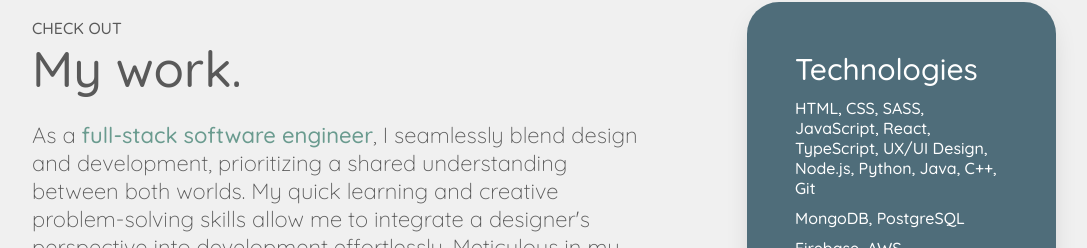
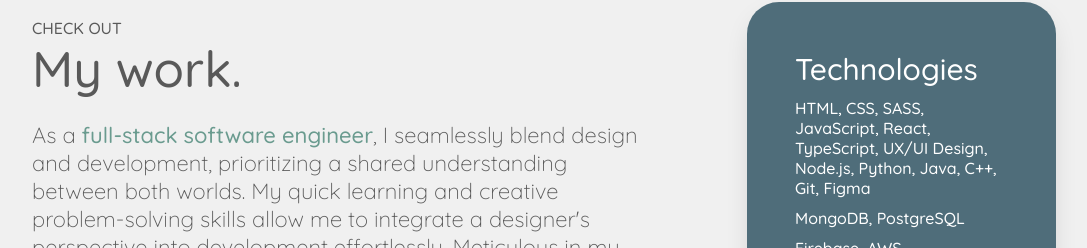
Before and after one commit to nhvn/portfolio, a React (Create React App) app: page /projects in a window 1280 px wide. Shown: the part 110-358 px from the top of the page, without its empty margins (96-1183 px from the left). Built offline with nearby package versions, Linux system fonts and the light colour scheme.

Commit message:
Added figma to technologies

```diff
--- a/src/ProjectsPage.js
+++ b/src/ProjectsPage.js
@@ -26,7 +26,7 @@ const ProjectsPage = () => {
               <div className="contact">
                 <div className="project-contain">
                 <h2>Technologies</h2>
-                  <h4>HTML, CSS, SASS, JavaScript, React, TypeScript, UX/UI Design, Node.js, Python, Java, C++, Git</h4>
+                  <h4>HTML, CSS, SASS, JavaScript, React, TypeScript, UX/UI Design, Node.js, Python, Java, C++, Git, Figma</h4>
                   <h4>MongoDB, PostgreSQL</h4>
                   <h4>Firebase, AWS</h4>
                 </div>
```
